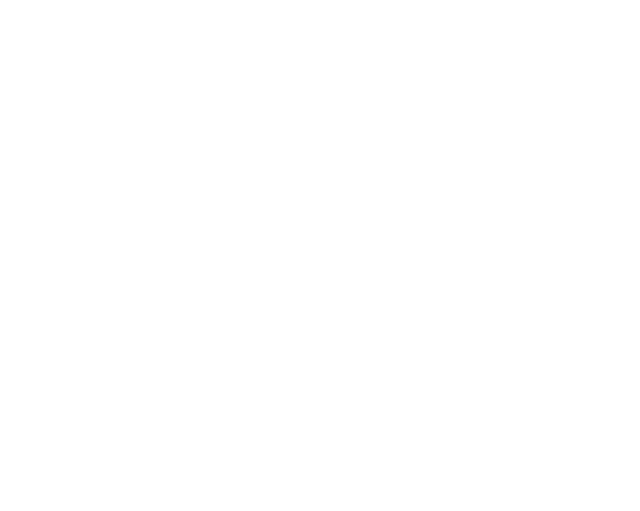
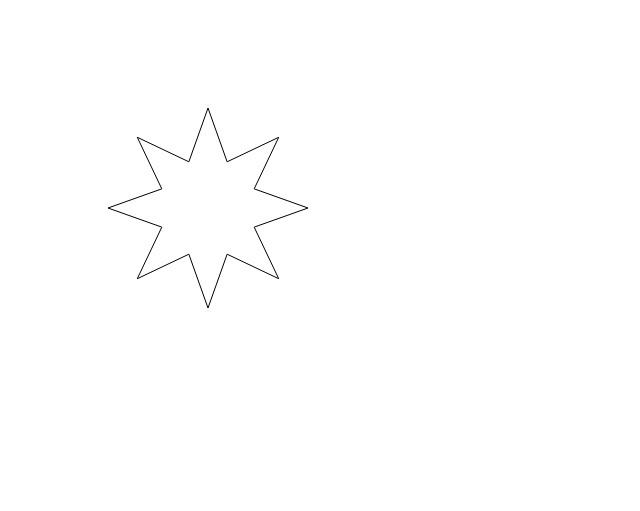
Before and after one commit to themooserooster/creative-coding-week-3, a plain HTML site: page index.html in a window 1280 px wide. Shown: the whole page, without its empty margins (0-640 px from the left). Drawn offline with Linux system fonts and the light colour scheme.

Commit message:
added a draw loop

```diff
--- a/Star.js
+++ b/Star.js
@@ -28,6 +28,9 @@
         this.height = boundingRect.height;
         this.fillStyle = fillStyle;
         this.strokeStyle = strokeStyle;
+
+        this.vx = 0;
+        this.vy = 0;
 
 
         var toRadians = function (degrees) {
@@ -94,10 +97,36 @@
     }
 
     // intentionally global so we can get at it in console:
-    testStar = new Star(ctx, 8, new Rectangle(100, 100, 200, 200), "#000000", "#000000");
+    var testStar = new Star(ctx, 8, new Rectangle(100, 100, 200, 200), "#000000", "#000000");
+
+    testStar.vy = 1;
+
+    window.requestAnimationFrame = window.requestAnimationFrame ||
+        window.webkitRequestAnimationFrame;
+
+    var drawLoop = function () {
+
+        ctx.clearRect(0, 0, canvas.width, canvas.height);
+
+        testStar.x += testStar.vx;
+
+        if (testStar.x > canvas.width) {
+            testStar.vx = -1
+        }
+
+        if (testStar.x < 0) {
+            testStar.vx = 1;
+        }
+
+        testStar.draw();
+        requestAnimationFrame(drawLoop);
 
 
 
+        console.log("drawing");
+    };
+
+    requestAnimationFrame(drawLoop);
 
 
 
--- a/index.html
+++ b/index.html
@@ -4,7 +4,7 @@
         <title> </title>
     </head>
     <body>
-        <canvas id="my-canvas" width="1000" height="1000"></canvas>
+        <canvas id="my-canvas" width="500" height="500"></canvas>
 
         <script type="text/javascript" src="Star.js"></script>
     </body>
```
